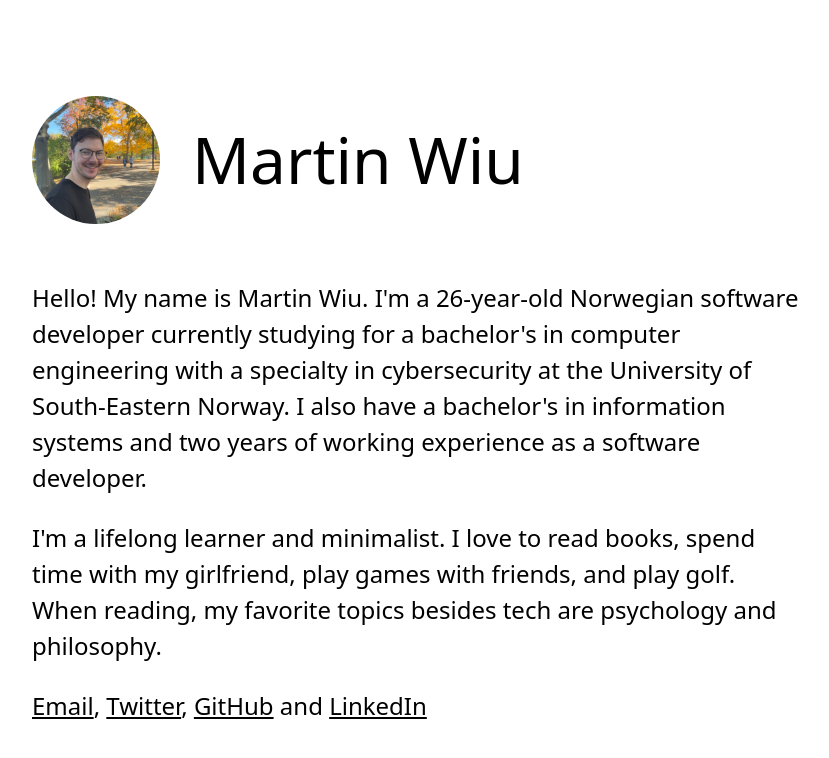
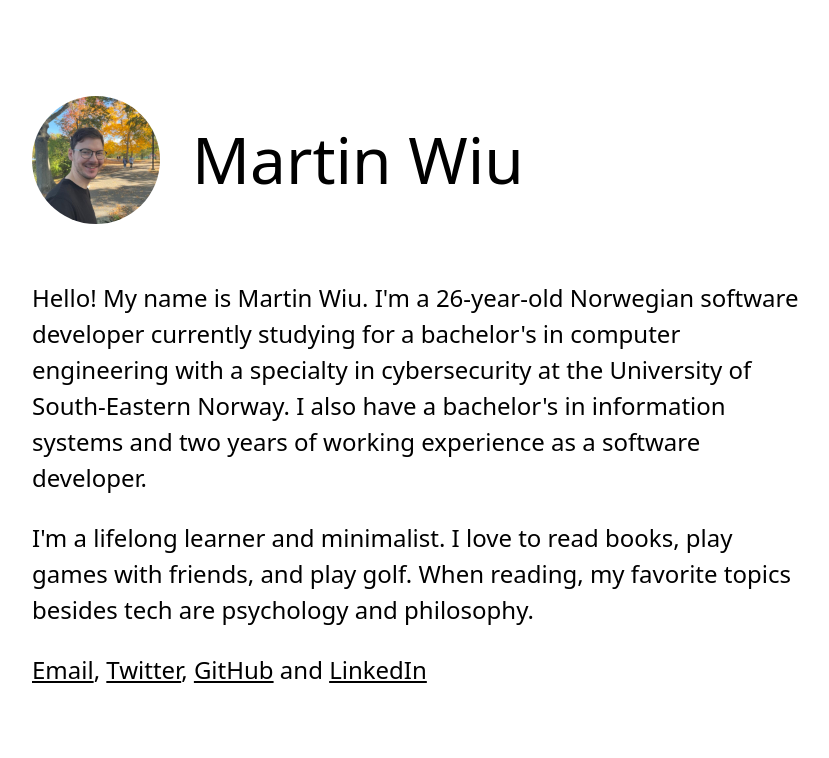
Before and after one commit to wiu753/martinwiu.com, a Nuxt app: page / in a window 1280 px wide. Shown: the top 758 px of the page, without its empty margins (32-861 px from the left). Built offline with nearby package versions, Linux system fonts and the light colour scheme; what @tailwindcss/ui would draw is missing.

Commit message:
Update text

```diff
--- a/pages/index.vue
+++ b/pages/index.vue
@@ -8,9 +8,9 @@
       experience as a software developer.
     </p>
     <p class="mb-6">
-      I'm a lifelong learner and minimalist. I love to read books, spend time
-      with my girlfriend, play games with friends, and play golf. When reading,
-      my favorite topics besides tech are psychology and philosophy.
+      I'm a lifelong learner and minimalist. I love to read books, play games
+      with friends, and play golf. When reading, my favorite topics besides tech
+      are psychology and philosophy.
     </p>
     <p class="flex flex-col">
       <span>
```
